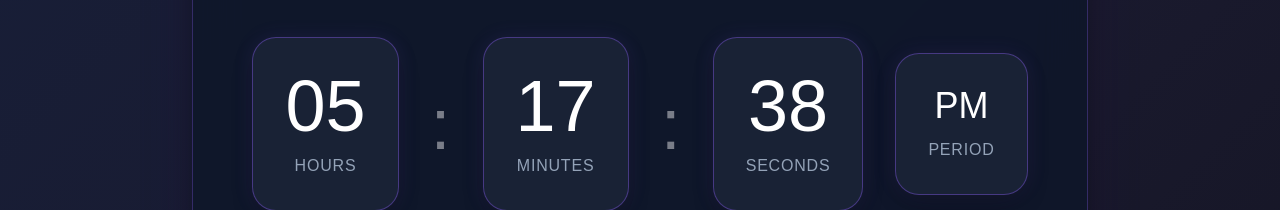
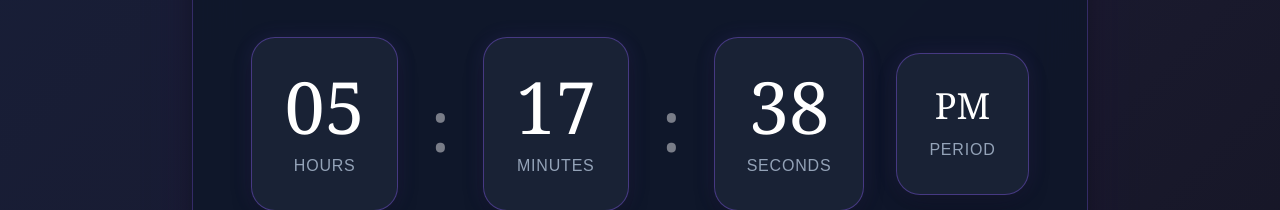
Before and after one commit to adiraj66132/Ticking-Time-clock, a React (Vite) app: page / in a window 1280 px wide. Shown: the part 290-500 px from the top of the page. Built offline with nearby package versions, Linux system fonts and the light colour scheme.

Commit message:
Update clock number style
Use the specified number style for the clock.

```diff
--- a/src/components/Clock.tsx
+++ b/src/components/Clock.tsx
@@ -63,7 +63,7 @@ const Clock = () => {
         <div className="flex justify-center items-center gap-6 md:gap-8 mb-8">
           {/* Hours */}
           <div className="time-segment rounded-3xl p-6 md:p-8 text-center min-w-[100px] md:min-w-[120px]">
-            <div className="text-5xl md:text-7xl font-rounded font-light text-white mb-3">
+            <div className="text-5xl md:text-7xl font-serif font-normal text-white mb-3">
               {hours}
             </div>
             <div className="text-sm md:text-base text-muted-foreground uppercase tracking-wider font-rounded">
@@ -72,13 +72,13 @@ const Clock = () => {
           </div>
 
           {/* Separator */}
-          <div className="text-5xl md:text-7xl font-light text-white/60 animate-pulse">
+          <div className="text-5xl md:text-7xl font-serif text-white/60 animate-pulse">
             :
           </div>
 
           {/* Minutes */}
           <div className="time-segment rounded-3xl p-6 md:p-8 text-center min-w-[100px] md:min-w-[120px]">
-            <div className="text-5xl md:text-7xl font-rounded font-light text-white mb-3">
+            <div className="text-5xl md:text-7xl font-serif font-normal text-white mb-3">
               {minutes}
             </div>
             <div className="text-sm md:text-base text-muted-foreground uppercase tracking-wider font-rounded">
@@ -87,13 +87,13 @@ const Clock = () => {
           </div>
 
           {/* Separator */}
-          <div className="text-5xl md:text-7xl font-light text-white/60 animate-pulse">
+          <div className="text-5xl md:text-7xl font-serif text-white/60 animate-pulse">
             :
           </div>
 
           {/* Seconds */}
           <div className="time-segment rounded-3xl p-6 md:p-8 text-center min-w-[100px] md:min-w-[120px]">
-            <div className="text-5xl md:text-7xl font-rounded font-light text-white mb-3">
+            <div className="text-5xl md:text-7xl font-serif font-normal text-white mb-3">
               {seconds}
             </div>
             <div className="text-sm md:text-base text-muted-foreground uppercase tracking-wider font-rounded">
@@ -104,7 +104,7 @@ const Clock = () => {
           {/* AM/PM Display for 12-hour format */}
           {!is24Hour && period && (
             <div className="time-segment rounded-3xl p-6 md:p-8 text-center min-w-[80px]">
-              <div className="text-3xl md:text-4xl font-rounded font-light text-white mb-3">
+              <div className="text-3xl md:text-4xl font-serif font-normal text-white mb-3">
                 {period}
               </div>
               <div className="text-sm md:text-base text-muted-foreground uppercase tracking-wider font-rounded">
```
